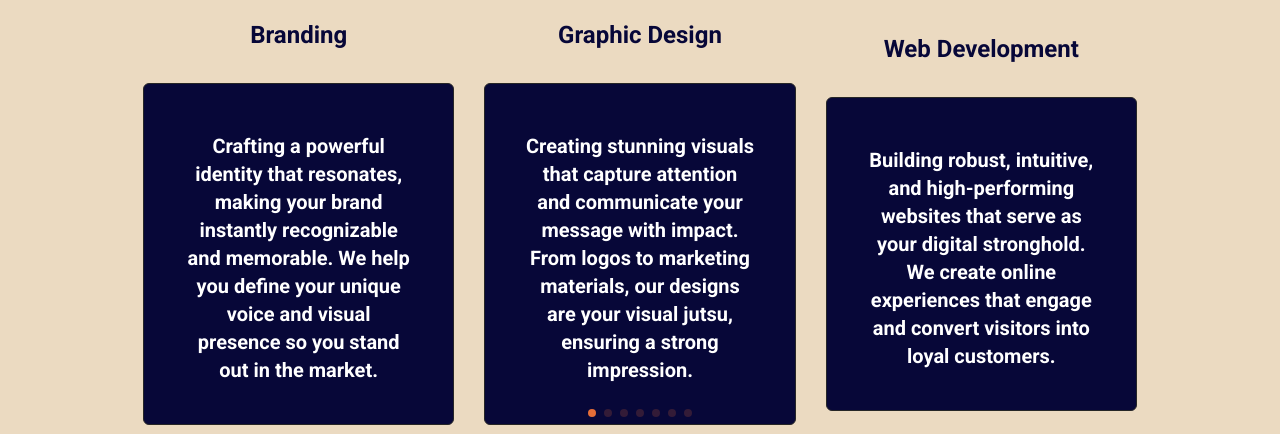
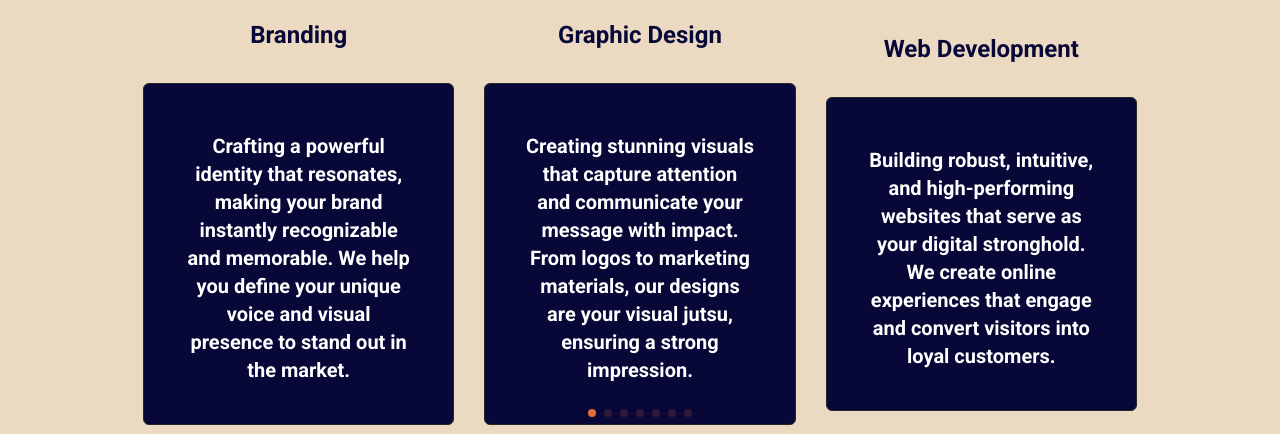
Before and after one commit to harshavarthanep/DatteTech, a Next.js app: page / in a window 1280 px wide. Shown: the part 1120-1554 px from the top of the page. Built offline with nearby package versions, Linux system fonts and the light colour scheme.

Commit message:
Update WhatWeDo.tsx

```diff
--- a/components/WhatWeDo.tsx
+++ b/components/WhatWeDo.tsx
@@ -18,7 +18,7 @@ const testimonialData = [
   {
     img: "/assets/img/testimonial/gym1.jpg",
     content:
-      "Crafting a powerful identity that resonates, making your brand instantly recognizable and memorable. We help you define your unique voice and visual presence so you stand out in the market.",
+      "Crafting a powerful identity that resonates, making your brand instantly recognizable and memorable. We help you define your unique voice and visual presence to stand out in the market.",
     title: "Branding",
   },
   {
@@ -48,7 +48,7 @@ const testimonialData = [
   {
     img: "/assets/img/testimonial/gym2.jpg",
     content:
-      "Guiding your enterprise to new heights through expert analysis, strategic planning, and implementation support. We identify opportunities and overcome challenges for lasting success.",
+      "Guiding your enterprise to new heights through expert analysis, strategic planning, and implementation support. We identify opportunities and overcome challenges for success.",
     title: "Business Elevation Experts",
   },
   {
```
